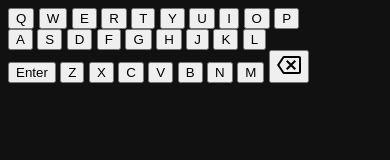
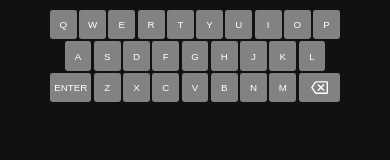
Before and after one commit to Dkunk7/chortle, a plain HTML site: page index.html in a window 390 px wide. Drawn offline with Linux system fonts and the light colour scheme.

Commit message:
fully responsive keyboard (not yet functional)

```diff
--- a/style.css
+++ b/style.css
@@ -3,6 +3,54 @@
     font-family: Arial;
 }
 
+/*
+    Unit Notes:
+        em: relative to the font-size of the element (2em means 2x the size of the current font)
+        rem: relative to the font-size of the root element
+        vw/vh: relative to 1% of the width/height of the viewport(browser) --> 1vw is 1% of the view width
+        vmin/vmax: relative to 1% of the viewport's smaller/larger dimension(respectively)
+*/
+
 body {
     background-color: /* Actual Wordle color --> */ hsl(240, 3%, 7%);
+    display: flex;
+    flex-direction: column; /* The Wordle site has three sections in a column: the header, grid, and keyboard */
+    min-height: 100vh;
+    margin: 0;
+    padding: 1em;
+    font-size: clamp(.5rem, 2.5vmin, 1.5rem); /* (min, default, max) */
 }
+
+.keyboard {
+    display: grid;
+    grid-template-columns: repeat(20, minmax(auto, 1.25em)); /* Keyboard is 10 keys wide, but use 20 so that each key takes 2 spaces, and the gaps in the middle row can be 1 space */
+    grid-auto-rows: 3em; /* Rows are 3em tall */
+    gap: .25em; /* Gap between keys */
+    justify-content: center;
+}
+
+.key {
+    font-size: inherit; /* Buttons have a default size -- this removes that and allows the font-size in body ^^ to work */
+    grid-column: span 2; /* Keys take 2 spaces as specified in grid-template-columns in keyboard above ^^ */
+    border: none;
+    padding: 0;
+    display: flex; /* Changing the display from what it is in keyboard(the parent) means you need to rejustify/align, as shown below vv */
+    justify-content: center;
+    align-items: center;
+    background-color: /* Actual Wordle color --> */ hsl(200, 1%, 51%);
+    color: white;
+    fill: white; /* This is for the svg on the delete key */
+    text-transform: uppercase;
+    border-radius: .25em;
+    cursor: pointer;
+    user-select: none; /* Disables selecting of the text */
+}
+
+.key.large {
+    grid-column: span 3; /* Makes enter and delete keys take 3 spaces */
+}
+
+.key > svg { /* This selects the svg within objects with the class of key (note that there is only one svg in this case) */
+    width: 1.75em; /* Make the delete svg slightly larger */
+    height: 1.75em;
+}
```
Also changed, not shown: index.html (+1 -1 lines).
